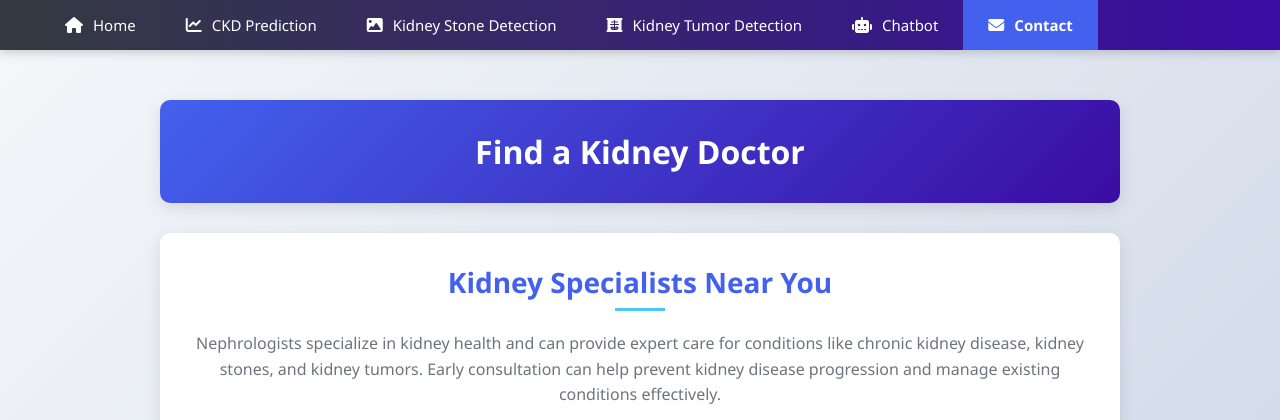
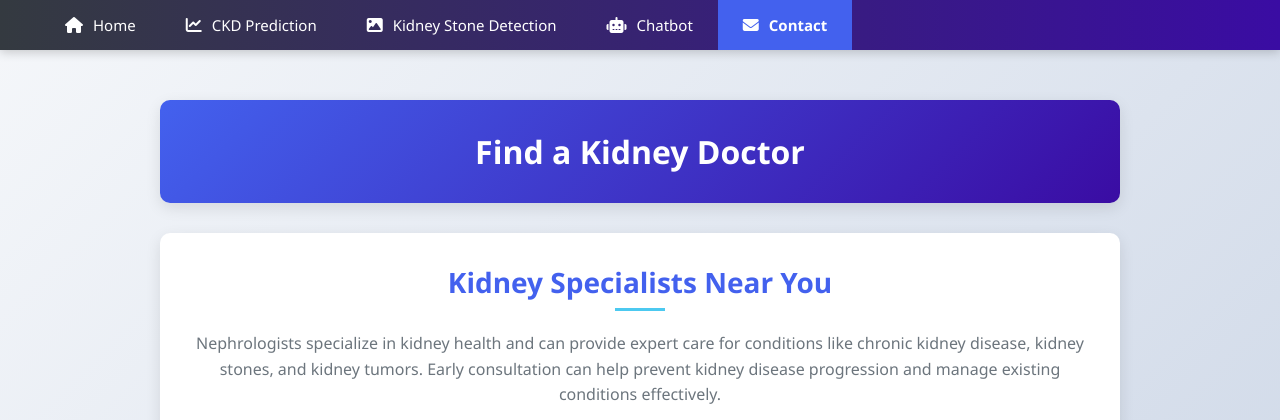
Before and after one commit to krishnakanth6143/CKD_Prediction_System, a Flask app: page /contact in a window 1280 px wide. Shown: the top 420 px of the page. Run offline with Flask 3, Linux system fonts and the light colour scheme; parts of the project's set-up code (start-up, migrations or seed data) failed here and were passed over.

Commit message:
Update contact.html

```diff
--- a/templates/contact.html
+++ b/templates/contact.html
@@ -276,12 +276,6 @@
                 </a>
             </li>
             <li class="menu-item">
-                <a href="/kidney_tumor" class="menu-link">
-                    <i class="fas fa-x-ray menu-icon"></i>
-                    <span class="menu-text">Kidney Tumor Detection</span>
-                </a>
-            </li>
-            <li class="menu-item">
                 <a href="/chatbot" class="menu-link">
                     <i class="fas fa-robot menu-icon"></i>
                     <span class="menu-text">Chatbot</span>
```
